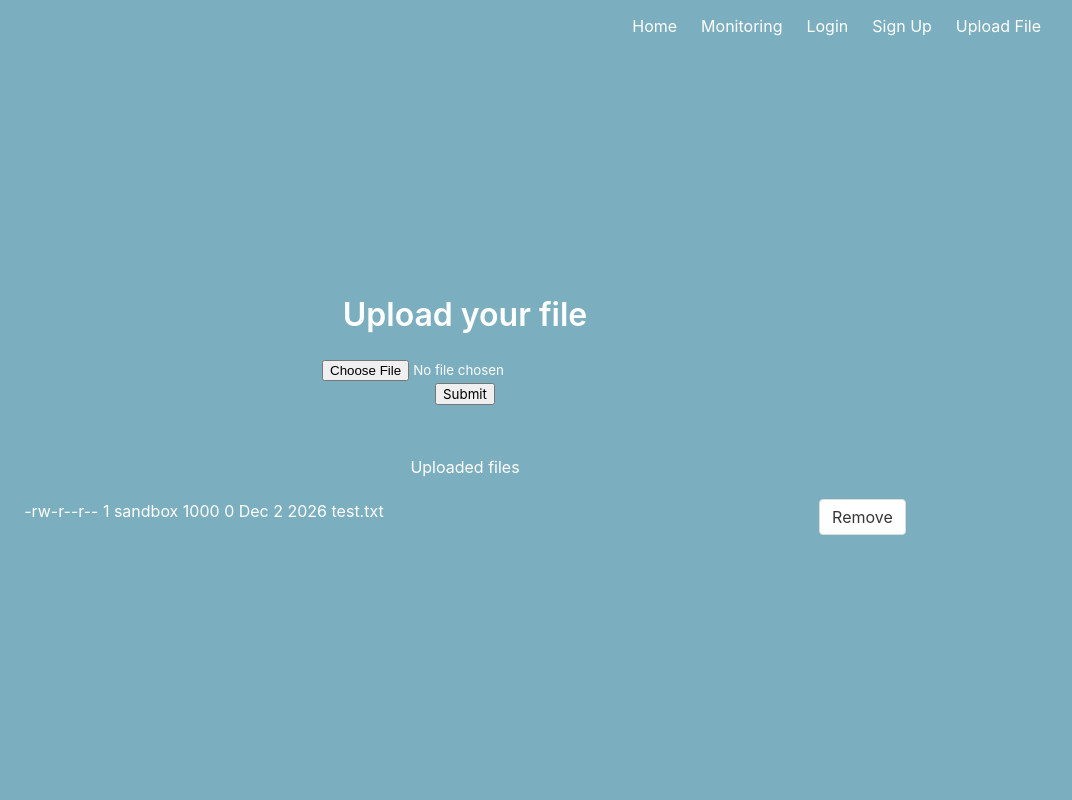
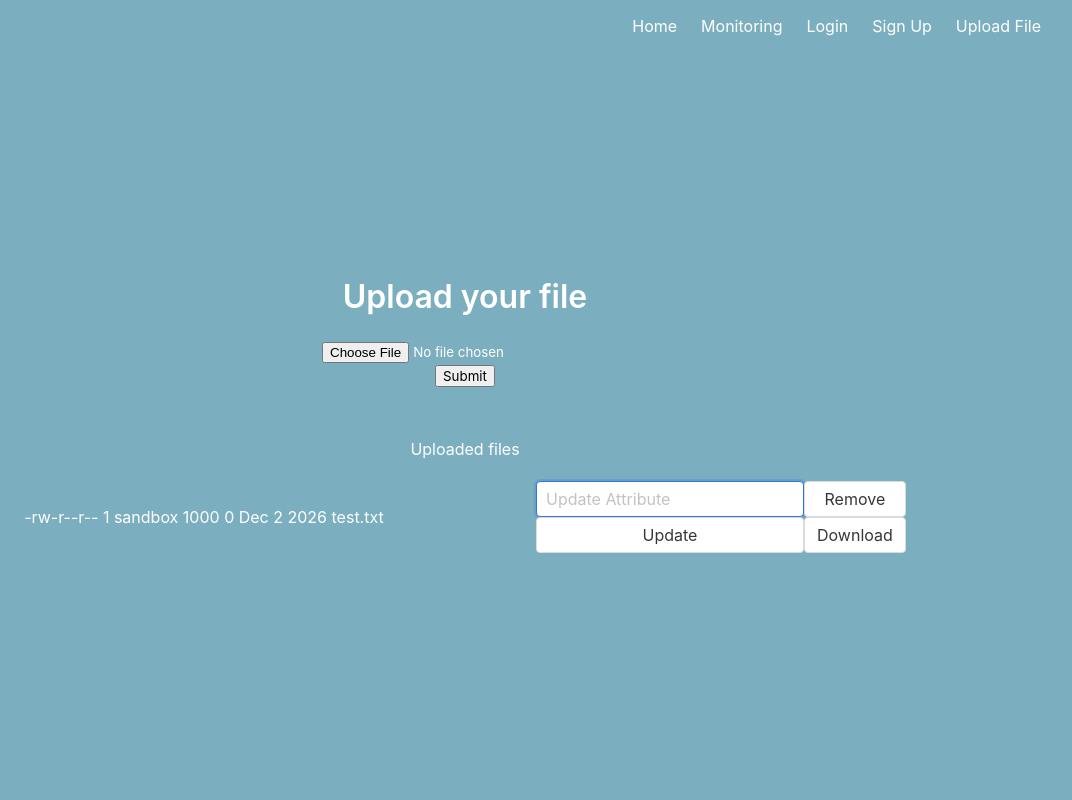
Before and after one commit to jka236/silab-file-login, a Flask app: page /file_upload in a window 1280 px wide. Shown: the whole page, without its empty margins (175-1247 px from the left). Run offline with Flask 2, Linux system fonts and the light colour scheme.

Commit message:
file upload & download

```diff
--- a/project/main.py
+++ b/project/main.py
@@ -1,9 +1,20 @@
-from flask import Blueprint, render_template, redirect, flash, request, session, url_for
+from flask import (
+    Blueprint,
+    render_template,
+    redirect,
+    flash,
+    request,
+    session,
+    url_for,
+    send_from_directory,
+)
 from .auth import login_required
 import json
 from werkzeug.utils import secure_filename
 import os
 import subprocess
+import stat
+
 
 main = Blueprint("main", __name__)
 
@@ -77,3 +88,69 @@ def remove_file(file_name):
     os.remove(file_path)
 
     return redirect(url_for("main.upload_form"))
+
+
+@main.route("/download/<file_name>")
+def download_file(file_name):
+    cwd = os.getcwd()
+    path = os.path.join(cwd, "upload_file")
+    return send_from_directory(path, file_name, as_attachment=True)
+
+
+@main.route("/att_update/<file_name>", methods=["POST"])
+def att_update(file_name):
+    update = request.form.get("update")
+    file_path = "./upload_file/" + file_name
+    update = perm2mask(update)
+    if type(update) == str:
+        flash({file_name:update})
+    else:
+        os.chmod(file_path, update)
+        flash({file_name:'success'})
+
+    return redirect(url_for("main.upload_form"))
+
+
+def perm2mask(p):
+
+    if len(p) != 9:
+        return "Bad permission length"
+    if not all(p[k] in "rw-" for k in [0, 1, 3, 4, 6, 7]):
+        return "Bad permission format (read-write)"
+
+    if not all(p[k] in "xs-" for k in [2, 5]):
+        return "Bad permission format (execute)"
+
+    if not p[8] in "xt-":
+        return "Bad permission format (execute other)"
+
+    m = 0
+
+    if p[0] == "r":
+        m |= stat.S_IRUSR
+    if p[1] == "w":
+        m |= stat.S_IWUSR
+    if p[2] == "x":
+        m |= stat.S_IXUSR
+    if p[2] == "s":
+        m |= stat.S_IXUSR | stat.S_ISUID
+
+    if p[3] == "r":
+        m |= stat.S_IRGRP
+    if p[4] == "w":
+        m |= stat.S_IWGRP
+    if p[5] == "x":
+        m |= stat.S_IXGRP
+    if p[5] == "s":
+        m |= stat.S_IXGRP | stat.S_ISGID
+
+    if p[6] == "r":
+        m |= stat.S_IROTH
+    if p[7] == "w":
+        m |= stat.S_IWOTH
+    if p[8] == "x":
+        m |= stat.S_IXOTH
+    if p[8] == "t":
+        m |= stat.S_IXOTH | stat.S_ISVTX
+
+    return m
--- a/project/templates/upload.html
+++ b/project/templates/upload.html
@@ -1,38 +1,70 @@
 <!-- templates/monitoring.html -->
 
-{% extends "base.html" %}
+{% extends "base.html" %} {% block content %}
 
-{% block content %}
-
-<h1 class="title">
-    Upload your file
-</h1>
-
+<h1 class="title">Upload your file</h1>
 
 <form method="post" action="/file_upload" enctype="multipart/form-data">
   <dl>
     <p>
-            <input type="file" name="file" autocomplete="off" required>
+      <input type="file" name="file" autocomplete="off" required />
     </p>
   </dl>
   <p>
-        <input type="submit" value="Submit">
+    <input type="submit" value="Submit" />
   </p>
 </form>
 
-<h3 style="margin-top: 50px;">
-    Uploaded files
-</h3>
+<h3 style="margin-top: 50px">Uploaded files</h3>
 
-<div style="width: 80%; margin:auto">
+<div style="width: 80%; margin: auto">
   {% for key, value in files.items() %}
-<form method="GET" action="{{ url_for('main.remove_file', file_name=key) }}">
-<div style="display: flex; justify-content:space-between; margin: 20px">
+
+  <div
+    style="
+      display: flex;
+      justify-content: space-between;
+      align-items: center;
+      margin: 20px;
+    "
+  >
     <p class="inline">{{ value }}</p>
-    <button class="button">Remove</button>
+
+    <div
+      style="display: flex; justify-content: space-between; align-items: center"
+    >
+      <form
+        method="POST"
+        action="{{url_for('main.att_update', file_name=key)}}"
+      >
+        <input
+          class="input"
+          type="update"
+          name="update"
+          placeholder="Update Attribute"
+          autofocus=""
+        />
+        <button class="button is-fullwidth">Update</button>
+      </form>
+
+      <div>
+        <a href="{{url_for('main.remove_file', file_name=key)}}">
+          <button class="button is-fullwidth">Remove</button>
+        </a>
+        <a href="{{url_for('main.download_file', file_name=key)}}">
+          <button class="button is-fullwidth">Download</button>
+        </a>
       </div>
-</form>
-{% endfor %}
+    </div>
+  </div>
+  {% with messages = get_flashed_messages() %} {% if messages and
+  messages[0][key] %} {% if messages[0][key] == "success" %}
+  <div class="notification is-success" key="{{key}}">
+    {{ messages[0][key] }}
+  </div>
+  {% else %}
+  <div class="notification is-danger" key="{{key}}">{{ messages[0][key] }}</div>
+  {% endif %} {% endif %} {% endwith %} {% endfor %}
 </div>
 
 {% endblock %}
```
Lines whose indentation alone changed are shown as unchanged.
